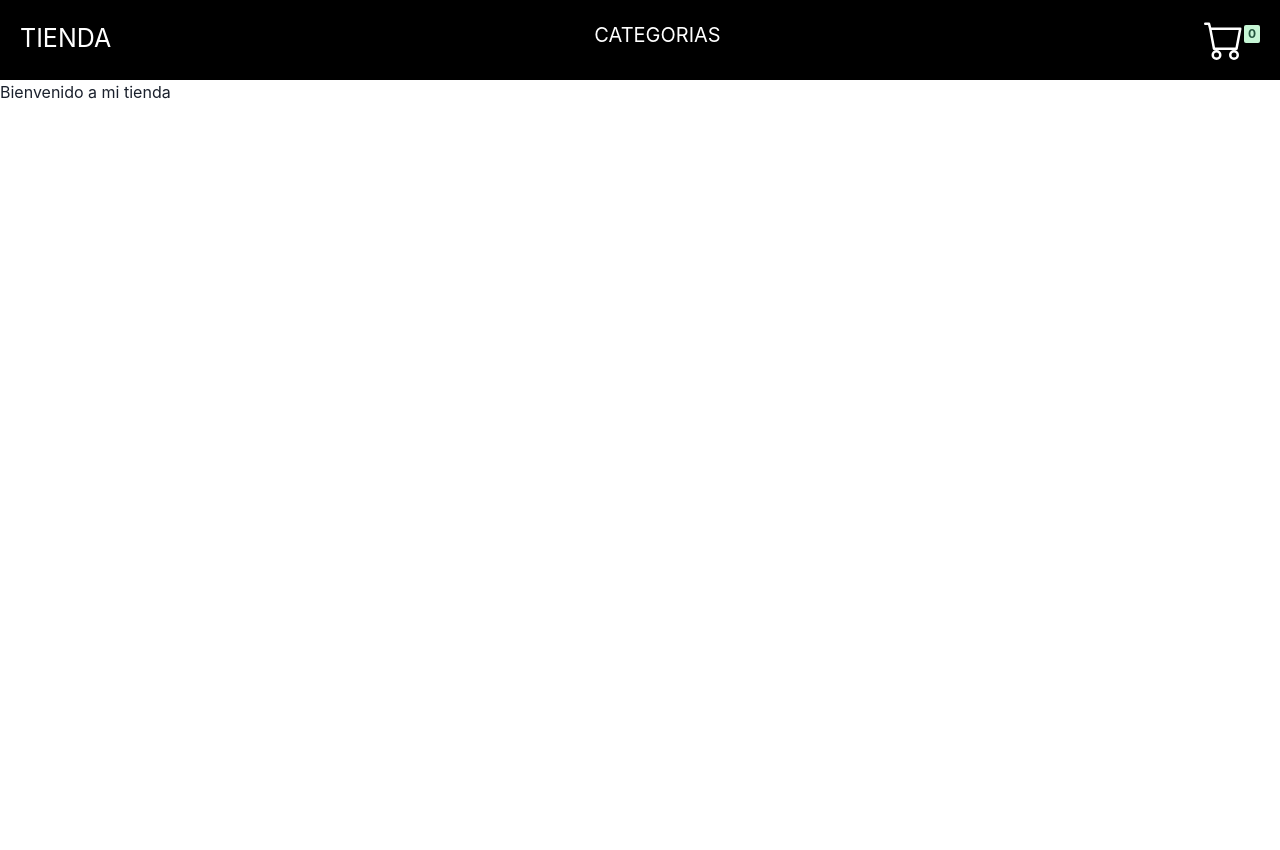
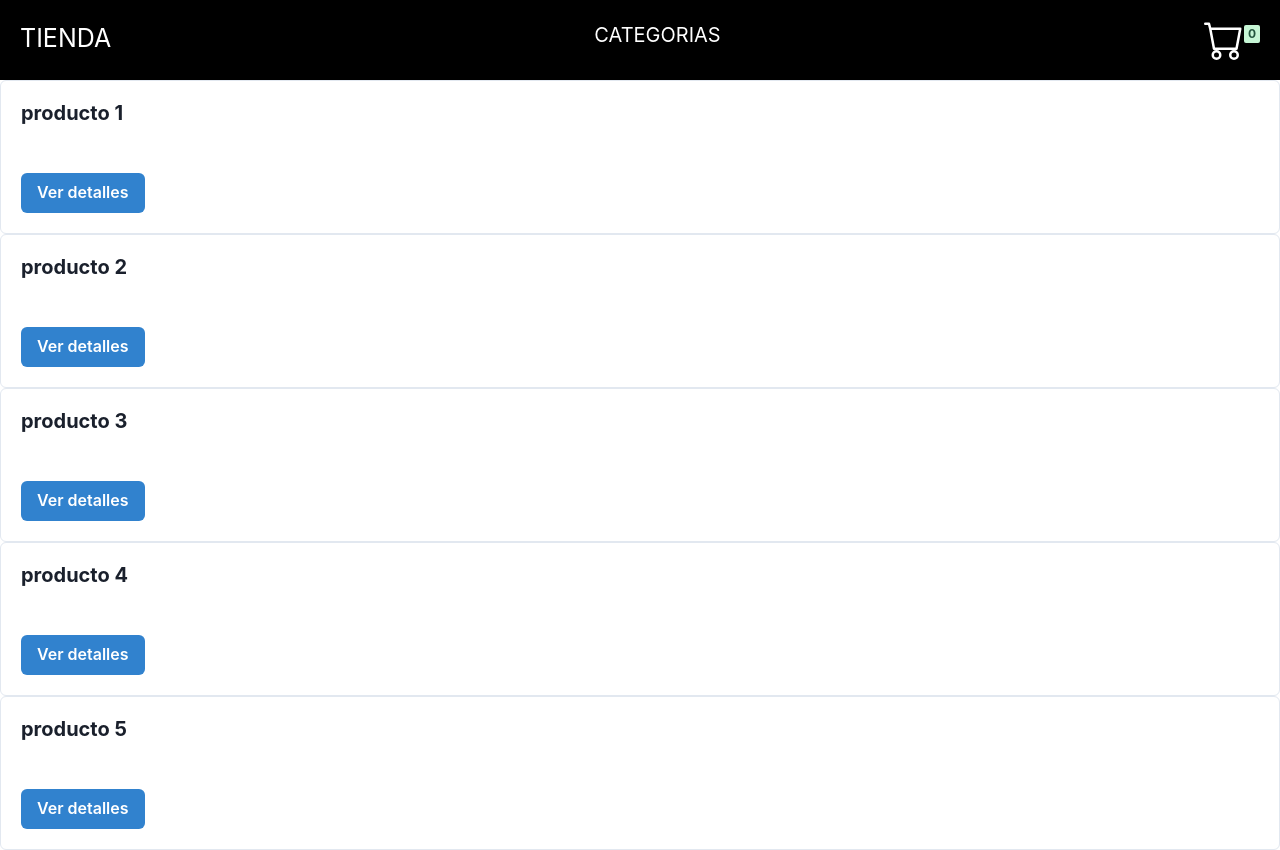
Before and after one commit to Alanjcab/React, a React (Vite) app: page / in a window 1280 px wide. Shown: the top 850 px of the page. Before the commit the page ends 800 px from the top, so only its background shows below. Built offline with nearby package versions, Linux system fonts and the light colour scheme.

Commit message:
trabajo segunda entrega react

```diff
--- a/package.json
+++ b/package.json
@@ -15,7 +15,8 @@
     "@emotion/styled": "^11.11.0",
     "framer-motion": "^10.16.4",
     "react": "^18.2.0",
-    "react-dom": "^18.2.0"
+    "react-dom": "^18.2.0",
+    "react-router-dom": "^6.17.0"
   },
   "devDependencies": {
     "@types/react": "^18.2.15",
--- a/src/App.jsx
+++ b/src/App.jsx
@@ -1,12 +1,21 @@
+import { BrowserRouter, Route, Routes } from "react-router-dom"
 import ItemsListContainer from "./components/ItemsListContainer"
 import NavBar from "./components/Navbar"
+import ItemDetailContainer from "./components/ItemDetailContainer"
+import Item from "./components/Item"
+
 
 export const App = () => {
   return (
-    <div>
+    <BrowserRouter>
       <NavBar/>
-      <ItemsListContainer greeting={"Bienvenido a mi tienda"}/>
-    </div>
+      <Routes>
+        <Route exact path = '/' element={<ItemsListContainer/>}/>
+        <Route exact path = '/product/:id' element={<ItemDetailContainer/>}/>
+        <Route exact path = '/categoria/:categoria' element={<ItemDetailContainer/>}/>
+      </Routes>
+    </BrowserRouter>
+
   )
 }
 export default App
--- /dev/null
+++ b/src/components/Item.jsx
@@ -0,0 +1,31 @@
+import {Card,Stack,CardBody,Heading,CardFooter,Button} from "@chakra-ui/react"
+import { Link } from "react-router-dom"
+
+const Item = ({name, id,}) => {
+
+  return (
+    <>
+    <Card
+  direction={{ base: 'column', sm: 'row' }}
+  overflow='hidden'
+  variant='outline'
+>
+  <Stack>
+    <CardBody>
+      <Heading size='md'>{name}</Heading>
+    </CardBody>
+
+    <CardFooter>
+      <Button variant='solid' colorScheme='blue'>
+        <Link to={`/product/${id}`}>
+           Ver detalles
+        </Link>
+      </Button>
+    </CardFooter>
+  </Stack>
+</Card>
+    </>
+  )
+}
+
+export default Item
--- /dev/null
+++ b/src/components/ItemDetailContainer.jsx
@@ -0,0 +1,42 @@
+import ItemDetails from "./ItemDetails"
+
+const ItemDetailContainer = () => {
+    const productos = [
+        {id: "1", name: "producto 1", description: "descripcion del producto", price: 100, categoria:"a"},
+        {id: "2", name: "producto 2", description: "descripcion del producto", price: 200, categoria:"a"},
+        {id: "3", name: "producto 3", description: "descripcion del producto", price: 300, categoria:"a"},
+        {id: "4", name: "producto 4", description: "descripcion del producto", price: 400, categoria:"b"},
+        {id: "5", name: "producto 5", description: "descripcion del producto", price: 500, categoria:"b"},
+        {id: "6", name: "producto 6", description: "descripcion del producto", price: 600, categoria:"b"},
+        {id: "7", name: "producto 7", description: "descripcion del producto", price: 700, categoria:"c"},
+        {id: "8", name: "producto 8", description: "descripcion del producto", price: 800, categoria:"c"},
+        {id: "9", name: "producto 9", description: "descripcion del producto", price: 900, categoria:"c"},
+      ]
+    const mostrarProductos = new Promise((resolve, reject) =>{
+      if(productos.length > 0){
+        setTimeout(()=>{
+          resolve(productos)
+        },3000)
+      } else{
+        reject("No se encontraron productos")
+      }
+    })
+
+    mostrarProductos
+    .then((resultado)=>{
+      console.log(resultado)
+    })
+    .catch((error)=>{
+      console.log(error)
+    })
+
+  return (
+    <>
+        <ItemDetails
+        productos={productos}
+        />
+    </>
+  )
+}
+
+export default ItemDetailContainer
--- /dev/null
+++ b/src/components/ItemDetails.jsx
@@ -0,0 +1,43 @@
+
+import {Card,Stack,CardBody,Heading,CardFooter,Button,Text} from "@chakra-ui/react"
+import { useParams } from "react-router-dom"
+
+const ItemDetails = ({productos}) => {
+
+    const {id} = useParams()
+
+    const filterProduct = productos.filter((productos)=> productos.id == id)
+    console.log(filterProduct)
+    return(
+        <>
+        {
+            filterProduct.map((p)=>{
+                return (
+                    <>
+                    <Card
+                  direction={{ base: 'column', sm: 'row' }}
+                  overflow='hidden'
+                  variant='outline'
+                >
+                  <Stack>
+                    <CardBody>
+                      <Heading size='md'>{p.name}</Heading>
+                    </CardBody>
+                    <Text>{p.description}</Text>
+                    <Text>$ {p.price}</Text>
+                    <CardFooter>
+                      <Button variant='solid' colorScheme='blue'>
+                        Contador
+                      </Button>
+                    </CardFooter>
+                  </Stack>
+                </Card>
+                    </>
+                  )
+            })
+        }
+        </>
+    )
+}
+
+export default ItemDetails
--- /dev/null
+++ b/src/components/Itemlist.jsx
@@ -0,0 +1,24 @@
+import Item from "./Item"
+
+const Itemlist = ({productos}) => {
+
+  return (
+    <>
+    {
+    productos.map((p)=>{
+        return(
+            <Item
+            key={p.id}
+            id={p.id}
+            name={p.name}
+            description={p.description}
+            price={p.price}
+            />
+        )
+    })
+    }
+    </>
+  )
+}
+
+export default Itemlist
--- a/src/components/ItemsListContainer.jsx
+++ b/src/components/ItemsListContainer.jsx
@@ -1,8 +1,46 @@
+import Itemlist from "./Itemlist"
+import { useParams } from "react-router-dom"
 
+const ItemsListContainer = () => {
 
-const ItemsListContainer = ({greeting}) => {
+  const {categoria} = useParams()
+
+  const productos = [
+    {id: "1", name: "producto 1", description: "descripcion del producto", price: 100, categoria:"a"},
+    {id: "2", name: "producto 2", description: "descripcion del producto", price: 200, categoria:"a"},
+    {id: "3", name: "producto 3", description: "descripcion del producto", price: 300, categoria:"a"},
+    {id: "4", name: "producto 4", description: "descripcion del producto", price: 400, categoria:"b"},
+    {id: "5", name: "producto 5", description: "descripcion del producto", price: 500, categoria:"b"},
+    {id: "6", name: "producto 6", description: "descripcion del producto", price: 600, categoria:"b"},
+    {id: "7", name: "producto 7", description: "descripcion del producto", price: 700, categoria:"c"},
+    {id: "8", name: "producto 8", description: "descripcion del producto", price: 800, categoria:"c"},
+    {id: "9", name: "producto 9", description: "descripcion del producto", price: 900, categoria:"c"},
+  ]
+const mostrarProductos = new Promise((resolve, reject) =>{
+  if(productos.length > 0){
+    setTimeout(()=>{
+      resolve(productos)
+    },3000)
+  } else{
+    reject("No se encontraron productos")
+  }
+})
+
+mostrarProductos
+.then((resultado)=>{
+  console.log(resultado)
+})
+.catch((error)=>{
+  console.log(error)
+})
+
+const filterCategoria = productos.filter((productos)=> productos.cateria == categoria)
+
   return (
-    <div>{greeting}</div>
+    <>
+    <Itemlist productos={filterCategoria} />
+    </>
+
   )
 }
 
--- a/src/components/NavBar.jsx
+++ b/src/components/NavBar.jsx
@@ -1,22 +1,31 @@
 import CartWidget from "./CartWidget"
-import {Menu, MenuButton, MenuList, MenuItem,Flex, Box,Spacer} from '@chakra-ui/react'
+import {Menu, MenuButton, MenuList, MenuItem,Flex, Box,Spacer,Button} from '@chakra-ui/react'
+import { Link} from "react-router-dom"
 
 const Navbar = () => {
   return (
     <div><Flex bg='black'>
     <Box p='5' color='white' fontSize={25}>
+          <Link to={"/"}>
          <h1>TIENDA</h1>
+         </Link>
     </Box>
     <Spacer />
     <Box p='5' color='white' fontSize={20}>
     <Menu>
         <MenuButton>
-            CATEGORIAS
+              CATEGORIAS
         </MenuButton>
             <MenuList bg='black'>
-                <MenuItem bg='black'>Categoria 1 </MenuItem>
-                <MenuItem bg='black'>Categoria 2</MenuItem>
-                <MenuItem bg='black'>Categoria 3</MenuItem>
+                <Link to={`/categoria/${`a`}`}>
+                  <MenuItem bg='black'>Categoria A </MenuItem>
+                </Link>
+                <Link to={`/categoria/${`b`}`}>
+                  <MenuItem bg='black'>Categoria B</MenuItem>
+                </Link>
+                <Link to={`/categoria/${`c`}`}>
+                  <MenuItem bg='black'>Categoria C</MenuItem>
+                </Link>
             </MenuList>
         </Menu>
     </Box>
```
Also changed, not shown: src/components/Cart.jsx (added, +11 -0 lines), 1 other file (tests, documents, lock files or other folders).
